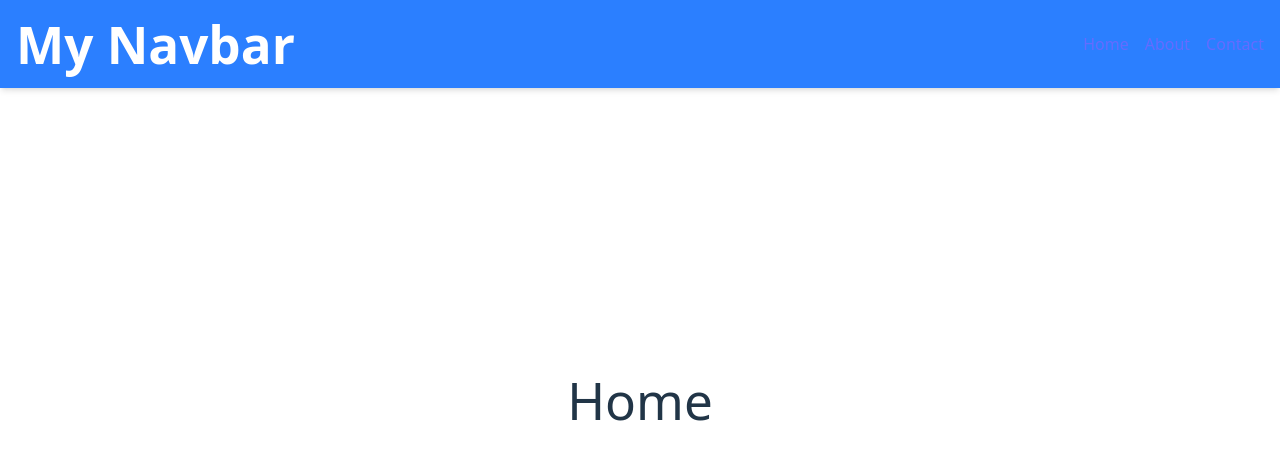
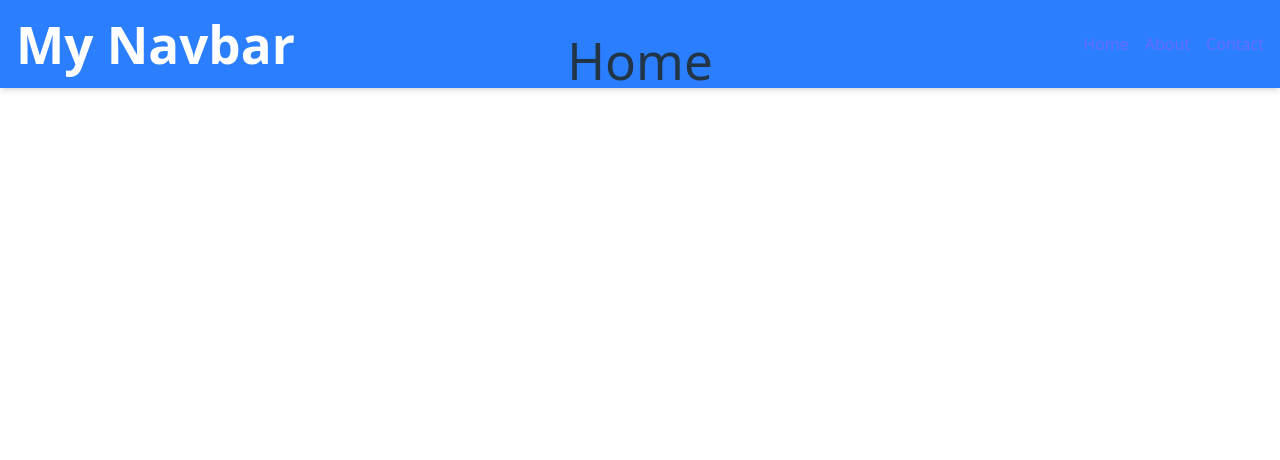
Before and after one commit to marcovicar/insta-clone, a React (Vite) app: page / in a window 1280 px wide. Shown: the top 460 px of the page. Built offline with nearby package versions, Linux system fonts and the light colour scheme.

Commit message:
Adding wrapper main section component

```diff
--- /dev/null
+++ b/src/components/MainWrapper/index.jsx
@@ -0,0 +1,61 @@
+import React, { useEffect } from "react";
+
+/**
+ *
+ * @param children
+ * @returns {JSX.Element}
+ * @constructor
+ */
+export default function MainSectionWrapper({
+  children,
+}) {
+  function handleMainSectionHeight() {
+    const bodyHeight = document.body.clientHeight;
+    const mainNavHeight = document.getElementById("main-nav-bar")
+      ? document.getElementById("main-nav-bar").offsetHeight
+      : 0;
+    const mainWrapper = document.getElementById("main-wrapper");
+
+    const newMainWrapperHeight = String(bodyHeight - mainNavHeight);
+    mainWrapper.style.height = `${newMainWrapperHeight}px`;
+
+    const mainSectionHeaderHeight = document.getElementById(
+      "main-section-header"
+    )
+      ? document.getElementById("main-section-header").offsetHeight
+      : 0;
+    const mainSectionBody = document.getElementById("main-section-body");
+
+    const newMainSectionBodyHeight = String(
+      newMainWrapperHeight - mainSectionHeaderHeight - 40
+    );
+
+    if (newMainSectionBodyHeight) {
+      mainSectionBody.style.height = `${newMainSectionBodyHeight}px`;
+    }
+  }
+
+  useEffect(() => {
+    handleMainSectionHeight();
+    window.addEventListener("resize", handleMainSectionHeight);
+    return () => {
+      window.removeEventListener("resize", handleMainSectionHeight);
+    };
+  }, []);
+
+  return (
+    <main
+      id={"main-wrapper"}
+      className="flex-1 relative overflow-y-visible focus:outline-none h-full"
+    >
+      <div className="h-full">
+        <div
+          id={"main-section-body"}
+          className={`md:px-0 sm:pt-0 pt-2 px-6`}
+        >
+          {children}
+        </div>
+      </div>
+    </main>
+  );
+}
--- a/src/pages/home/index.jsx
+++ b/src/pages/home/index.jsx
@@ -1,10 +1,13 @@
 import React from 'react';
+import MainSectionWrapper from "../../components/MainWrapper/index.jsx";
 
 export default function Home() {
 
   return (
-    <div className={"flex justify-center align-middle"}>
-      <h1>Home</h1>
-    </div>
+    <MainSectionWrapper>
+      <div className={"flex justify-center align-middle"}>
+        <h1>Home</h1>
+      </div>
+    </MainSectionWrapper>
   )
 }
```
